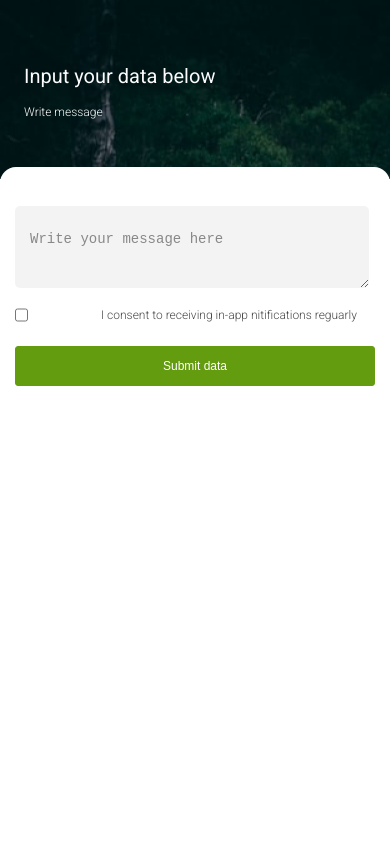
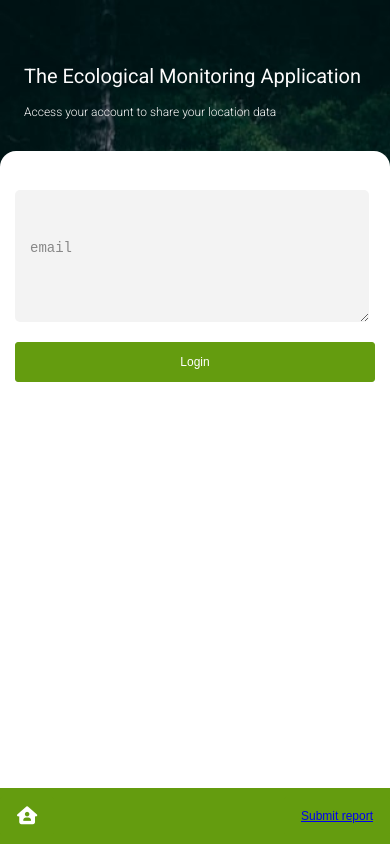
Before and after one commit to musakanneh/eco_monitor, a Vue app: page /send-message in a window 390 px wide. Built offline with nearby package versions, Linux system fonts and the light colour scheme.

Commit message:
Updated UI

```diff
--- a/src/views/Home.vue
+++ b/src/views/Home.vue
@@ -13,7 +13,9 @@
       <form @submit.prevent="authenticateUserLogin">
         <p>Login here</p>
         <br />
-        <div class="email"><input type="email" placeholder="email" /></div>
+        <div class="email">
+          <input type="Phone number" placeholder="Phone number" />
+        </div>
         <div class="password">
           <input type="password" placeholder="password" />
         </div>
@@ -28,6 +30,19 @@
           <a href="/"> <button>Sign Up</button></a>
         </div>
       </section>
+    </section>
+    <section class="home-control">
+      <div>
+        <a href="/"
+          ><button>
+            <i class="fas fa-house-user" style="font-size: 18px;"></i></button
+        ></a>
+      </div>
+      <div>
+        <button class="submit-report" type="submit">
+          <a href="send-message">Submit report</a>
+        </button>
+      </div>
     </section>
   </body>
 </template>
@@ -72,6 +87,29 @@ export default {
     p {
       font-size: 12px;
       font-weight: 300;
+    }
+
+    .home-control {
+      background: #649c0f;
+      bottom: 0;
+      left: 0;
+      position: absolute;
+      outline: none;
+      padding: 0.5rem 0;
+      font-size: 12px;
+      color: #fff;
+      width: 100%;
+      margin-top: 2.5rem;
+      display: flex;
+      justify-content: space-between;
+
+      button:hover {
+        background: green;
+      }
+
+      p {
+        font-size: 12px;
+      }
     }
 
     button {
@@ -133,7 +171,7 @@ export default {
       background-color: #fff;
       padding: 20px 15px;
       border-radius: 16px;
-      box-shadow: 0px 6px 12px rgba(0, 0, 0, 0.2);
+      box-shadow: 0px 6px 12px rgba(0, 0, 0, 0);
       margin-top: -4rem;
 
       input {
--- a/src/views/SendMessage.vue
+++ b/src/views/SendMessage.vue
@@ -4,7 +4,7 @@
       <aside>
         <h1>{{ Intro }}</h1>
         <p>
-          Write message
+          Access your account to share your location data
         </p>
       </aside>
     </main>
@@ -12,18 +12,25 @@
     <section class="access-account">
       <form @submit.prevent="authenticateUserLogin">
         <br />
-        <div class="email">
-          <textarea type="email" placeholder="Write your message here" />
+        <div class="email"><textarea placeholder="email" /></div>
 
-          <div class="content">
-            <input type="checkbox" id="" name="" value="" />
-            <p>I consent to receiving in-app nitifications reguarly</p>
-          </div>
-        </div>
         <div>
-          <button @click="submitData()" type="submit">Submit data</button>
+          <button type="submit">Login</button>
         </div>
       </form>
+    </section>
+    <section class="home-control">
+      <div>
+        <a href="/"
+          ><button>
+            <i class="fas fa-house-user" style="font-size: 18px;"></i></button
+        ></a>
+      </div>
+      <div>
+        <button class="submit-report" type="submit">
+          <a href="send-message">Submit report</a>
+        </button>
+      </div>
     </section>
   </body>
 </template>
@@ -37,27 +44,27 @@ export default {
 
   computed: {},
 
-  data() {
-    return {
-      email: "",
-      password: "",
-      error: "",
-      Intro: "Input your data below",
-    };
-  },
-
   methods: {
     async authenticateUserLogin() {
       try {
         const user = firebase
           .auth()
           .createUserWithEmailAndPassword(this.email, this.password);
-        this.$router.replace({ name: "/" });
+        this.$router.replace({ name: "ShareData" });
         console.log(user);
       } catch (err) {
         alert("Invalid username or password");
       }
     },
+  },
+
+  data() {
+    return {
+      email: "",
+      password: "",
+      error: "",
+      Intro: "The Ecological Monitoring Application",
+    };
   },
 };
 </script>
@@ -68,6 +75,29 @@ export default {
     p {
       font-size: 12px;
       font-weight: 300;
+    }
+
+    .home-control {
+      background: #649c0f;
+      bottom: 0;
+      left: 0;
+      position: absolute;
+      outline: none;
+      padding: 0.5rem 0;
+      font-size: 12px;
+      color: #fff;
+      width: 100%;
+      margin-top: 2.5rem;
+      display: flex;
+      justify-content: space-between;
+
+      button:hover {
+        background: green;
+      }
+
+      p {
+        font-size: 12px;
+      }
     }
 
     button {
@@ -100,18 +130,6 @@ export default {
       }
     }
 
-    .content {
-      width: 95%;
-      display: flex;
-      justify-content: space-between;
-      margin-bottom: 1.5rem;
-
-      input,
-      p {
-        margin: 0;
-      }
-    }
-
     main {
       background-image: url("../assets/banner.png");
       background-repeat: no-repeat;
@@ -140,8 +158,9 @@ export default {
       display: block;
       background-color: #fff;
       padding: 20px 15px;
-      border-radius: 16px;
-      margin-top: -4rem;
+      border-radius: 16px 16px 0 0;
+      box-shadow: 0 0 12px rgba(0, 0, 0, 0);
+      margin-top: -5rem;
 
       textarea {
         appearance: none;
@@ -150,7 +169,7 @@ export default {
         background: none;
         display: block;
         width: 90%;
-        padding: 25px 15px;
+        padding: 50px 15px;
         border-radius: 5px;
         margin-bottom: 20px;
         color: #333;
@@ -169,8 +188,7 @@ export default {
         label {
           color: #ea526f;
         }
-
-        input[type="text"] {
+        textarea[type="text"] {
           background-color: #fff;
           box-shadow: 0 0 6px rgba(0, 0, 0, 0.2);
 
--- a/src/views/ShareData.vue
+++ b/src/views/ShareData.vue
@@ -132,6 +132,9 @@ export default {
 
     .home-control {
       background: #649c0f;
+      bottom: 0;
+      left: 0;
+      position: absolute;
       outline: none;
       padding: 0.5rem 0;
       font-size: 12px;
```
